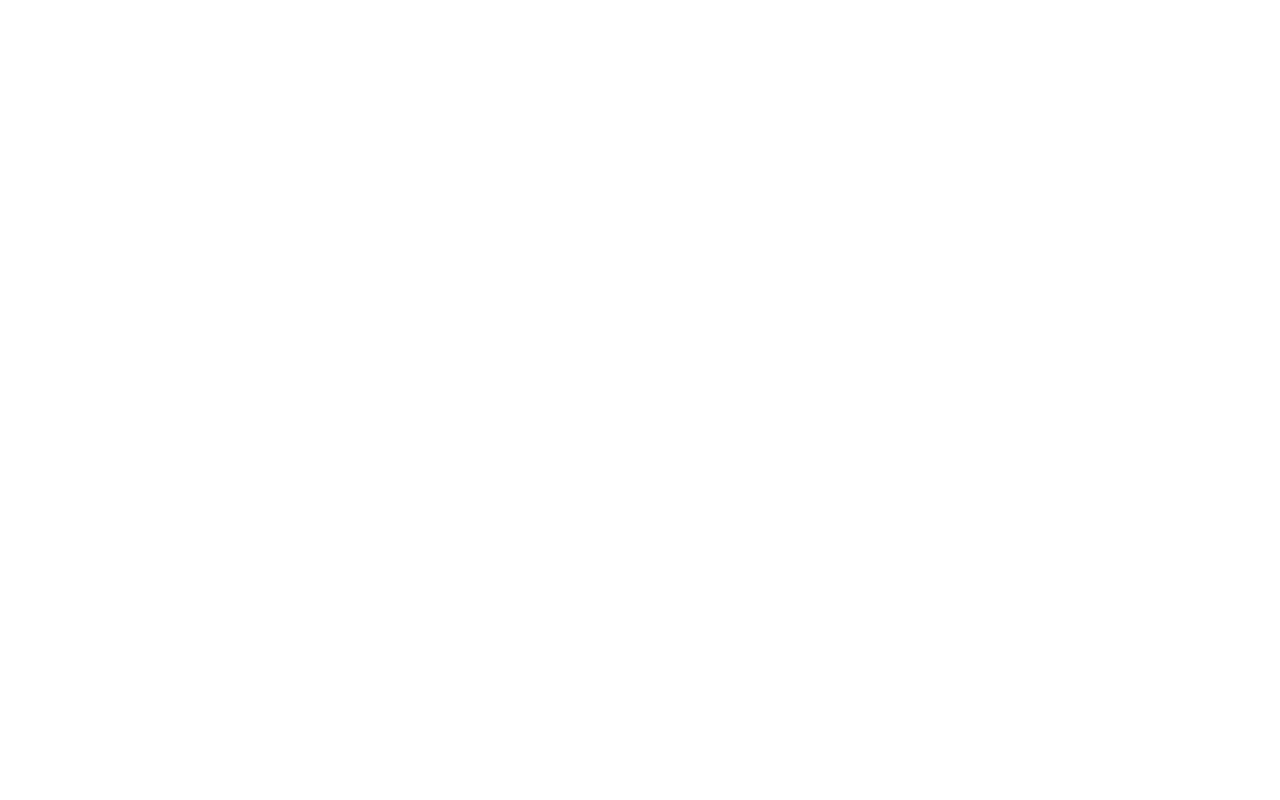
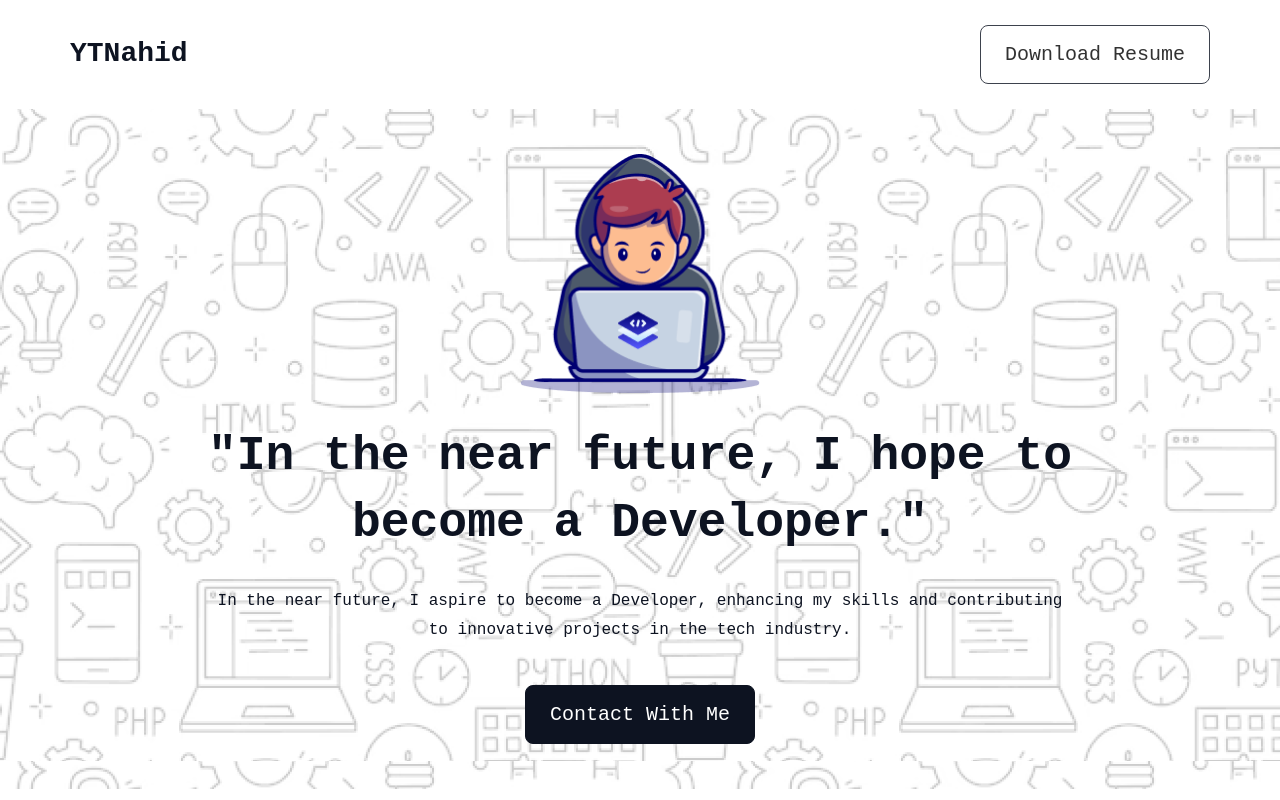
Before and after one commit to YTNahid/hero-assignment-1, a plain HTML site: page index.html in a window 1280 px wide. Drawn offline with Linux system fonts and the light colour scheme; a web font is replaced by a local one.

Commit message:
made header and hero section

```diff
--- a/index.html
+++ b/index.html
@@ -0,0 +1,48 @@
+<!DOCTYPE html>
+<html lang="en">
+<head>
+    <meta charset="UTF-8">
+    <meta name="viewport" content="width=device-width, initial-scale=1.0">
+    <title>Document</title>
+
+    <link rel="preconnect" href="https://fonts.googleapis.com">
+    <link rel="preconnect" href="https://fonts.gstatic.com" crossorigin>
+    <link href="https://fonts.googleapis.com/css2?family=Azeret+Mono:ital,wght@0,100..900;1,100..900&display=swap" rel="stylesheet">
+
+    <link rel="stylesheet" href="styles/style.css">
+    <link rel="stylesheet" href="styles/normalize.css">
+
+</head>
+<body>
+    <!-- ============================== This is the main Header ==============================-->
+    <header id="header" class="main-header">
+        <section class="section">
+            <div class="row">
+                <a href="#" class="logo-text">YTNahid</a>
+                <a href="#"><button class="button-global button-white">Download Resume</button></a>
+            </div>
+        </section>
+    </header>
+
+
+    <!-- ============================== This is the main Body ==============================-->
+    <main id="main">
+        <section class="section hero">
+            <div class="column">
+                <img src="./assets/Group.png" alt="" class="hero-img">
+                <h1 class="heading hero-heading">"In the near future, I hope to become a Developer."</h1>
+                <p class="hero-text">In the near future, I aspire to become a Developer, enhancing my skills and contributing to innovative projects in the tech industry.</p>
+                <a href=""><button class="button-global button-black">Contact With Me</button></a>
+            </div>
+        </section>
+    </main>
+
+
+
+    <!-- ============================== This is the main Footer ==============================-->
+
+    <footer id="footer" class="main-footer">
+
+    </footer>
+</body>
+</html>
--- a/styles/style.css
+++ b/styles/style.css
@@ -2,7 +2,7 @@
 ========================================================================== */
 /*
  * Global Fonts and Colors ---------
- * Font: 'Roboto', sans-serif
+ * Font: "Azeret Mono", monospace
  * Primary Color: #0D1321
  * Text Color: #0D1321
  * Others:
@@ -10,7 +10,7 @@
 
 :root {
     --content-width: 1140px;
-    --gap: 20px;
+    --gap: 30px;
     --column-padding: 10px;
 
     --primary-color: #0d1321;
@@ -21,7 +21,7 @@
 ========================================================================== */
 * {
     transition: all 0.2s;
-    font-family: 'Roboto', sans-serif;
+    font-family: 'Azeret Mono', monospace;
     box-sizing: border-box;
     scroll-behavior: smooth;
 }
@@ -31,7 +31,7 @@
 */
 .heading {
     color: var(--text-color);
-    line-height: 1.2em;
+    line-height: 1.4em;
     margin: 0;
 }
 
@@ -59,11 +59,39 @@ p {
 }
 
 a {
+    color: var(--text-color);
     text-decoration: none;
 }
 
 ul {
     margin: 0;
+}
+
+.button-global {
+    font-size: 20px;
+    padding: 17px 24px;
+    border: 1px solid var(--text-color);
+    border-radius: 8px;
+    opacity: 0.8;
+    cursor: pointer;
+}
+
+.button-white {
+    background: white;
+}
+.button-white:hover {
+    background: black;
+    color: white;
+}
+
+.button-black {
+    background: var(--primary-color);
+    color: white;
+    opacity: 1;
+}
+.button-black:hover {
+    background: white;
+    color: var(--text-color);
 }
 
 /*
@@ -96,3 +124,52 @@ ul {
     gap: var(--gap);
     padding: var(--column-padding);
 }
+
+/*
+ * Heaader CSS ---------
+ */
+
+header .row {
+    justify-content: space-between;
+    align-items: center;
+    padding-top: 25px;
+    padding-bottom: 25px;
+}
+
+header .logo-text {
+    font-size: 28px;
+    font-weight: 800;
+}
+
+/*
+ * Main Body CSS ---------
+ */
+
+/* Hero Section */
+.hero {
+    background: url(../assets/Hero-bg.png);
+    min-height: 85vh;
+}
+
+.hero > .column {
+    justify-content: center;
+    align-items: center;
+}
+
+.hero .hero-img {
+    width: 240px;
+}
+
+.hero .hero-heading {
+    text-align: center;
+    max-width: 998px;
+}
+
+.hero .hero-text {
+    text-align: center;
+    max-width: 852px;
+}
+
+.hero button {
+    margin-top: 10px;
+}
```
Also changed, not shown: styles/normalize.css.
